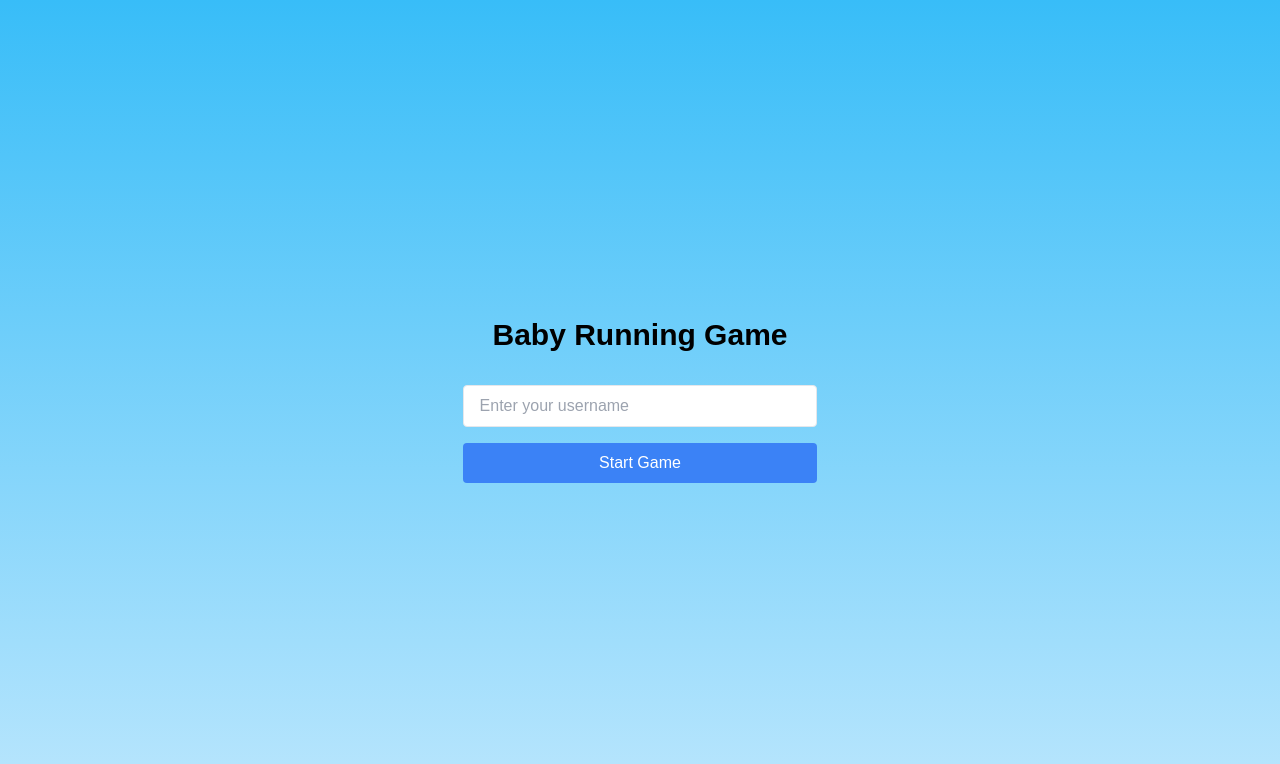
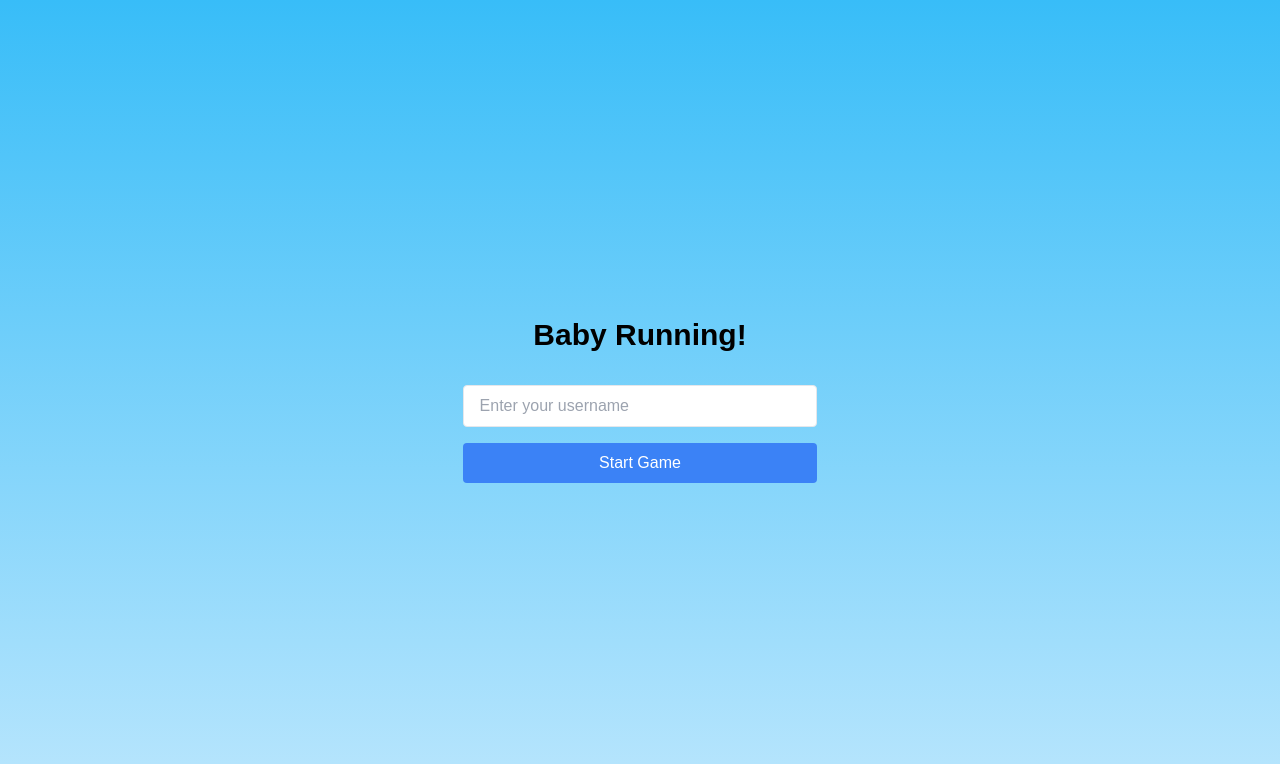
Before and after one commit to ddewantaraq/baby-days-out, a Next.js app: page / in a window 1280 px wide. Shown: the top 764 px of the page. Built offline with nearby package versions, Linux system fonts and the light colour scheme.

Commit message:
separete necessary components

```diff
--- a/src/components/Game/GameComponent.tsx
+++ b/src/components/Game/GameComponent.tsx
@@ -9,6 +9,8 @@ import { gsap } from "gsap";
 import { setupGSAP } from "./gsapConfig";
 import { audioManager } from "../music/AudioManager";
 import CountdownOverlay from "./CountdownOverlay";
+import WelcomeComponent from "./WelcomeComponent";
+import ReadyComponent from "./ReadyComponent";
 
 import "./game.css";
 import Sky from "../Sky";
@@ -472,54 +474,11 @@ export default function GameComponent() {
   }, []);
 
   if (!username) {
-    return (
-      <div className="flex flex-col items-center justify-center h-full p-8">
-        <h1 className="text-3xl font-bold mb-8 text-black">
-          Baby Running Game
-        </h1>
-        <form onSubmit={handleUsernameSubmit} className="space-y-4">
-          <input
-            type="text"
-            name="username"
-            placeholder="Enter your username"
-            className="px-4 py-2 border rounded w-full"
-            required
-            minLength={2}
-            maxLength={20}
-          />
-          <button
-            type="submit"
-            className="w-full px-4 py-2 bg-blue-500 text-white rounded hover:bg-blue-600 transition-colors"
-          >
-            Start Game
-          </button>
-        </form>
-      </div>
-    );
+    return <WelcomeComponent onUsernameSubmit={handleUsernameSubmit} />;
   }
 
   if (gameState === "ready") {
-    return (
-      <div className="relative game-container">
-        <div className="absolute inset-0 flex items-center justify-center bg-black/50 z-30">
-          <div className="bg-white p-8 rounded-lg text-center max-w-md">
-            <h2 className="text-2xl font-bold mb-4 text-black">How to Play</h2>
-            <ul className="text-left space-y-2 mb-6 text-black">
-              <li>🏃‍♂️ Run as far as possible</li>
-              <li>🚧 Avoid obstacles by jumping</li>
-              <li>⌨️ Press SPACE to jump (Desktop)</li>
-              <li>📱 Tap screen to jump (Mobile)</li>
-            </ul>
-            <button
-              onClick={startGame}
-              className="px-6 py-3 bg-blue-500 text-white rounded hover:bg-blue-600 transition-colors"
-            >
-              Start Game
-            </button>
-          </div>
-        </div>
-      </div>
-    );
+    return <ReadyComponent onStartGame={startGame} />;
   }
 
   return (
--- /dev/null
+++ b/src/components/Game/ReadyComponent.tsx
@@ -0,0 +1,27 @@
+interface ReadyComponentProps {
+  onStartGame: () => void;
+}
+
+export default function ReadyComponent({ onStartGame }: ReadyComponentProps) {
+  return (
+    <div className="relative game-container">
+      <div className="absolute inset-0 flex items-center justify-center bg-black/50 z-30">
+        <div className="bg-white p-8 rounded-lg text-center max-w-md">
+          <h2 className="text-2xl font-bold mb-4 text-black">How to Play</h2>
+          <ul className="text-left space-y-2 mb-6 text-black">
+            <li>🏃‍♂️ Run as far as possible</li>
+            <li>🚧 Avoid obstacles by jumping</li>
+            <li>⌨️ Press SPACE to jump (Desktop)</li>
+            <li>📱 Tap screen to jump (Mobile)</li>
+          </ul>
+          <button
+            onClick={onStartGame}
+            className="px-6 py-3 bg-blue-500 text-white rounded hover:bg-blue-600 transition-colors"
+          >
+            Start Game
+          </button>
+        </div>
+      </div>
+    </div>
+  );
+}
--- /dev/null
+++ b/src/components/Game/WelcomeComponent.tsx
@@ -0,0 +1,32 @@
+import React from 'react';
+
+interface WelcomeComponentProps {
+  onUsernameSubmit: (event: React.FormEvent<HTMLFormElement>) => void;
+}
+
+export default function WelcomeComponent({ onUsernameSubmit }: WelcomeComponentProps) {
+  return (
+    <div className="flex flex-col items-center justify-center h-full p-8">
+      <h1 className="text-3xl font-bold mb-8 text-black">
+        Baby Running!
+      </h1>
+      <form onSubmit={onUsernameSubmit} className="space-y-4">
+        <input
+          type="text"
+          name="username"
+          placeholder="Enter your username"
+          className="px-4 py-2 border rounded w-full"
+          required
+          minLength={2}
+          maxLength={20}
+        />
+        <button
+          type="submit"
+          className="w-full px-4 py-2 bg-blue-500 text-white rounded hover:bg-blue-600 transition-colors"
+        >
+          Start Game
+        </button>
+      </form>
+    </div>
+  );
+}
--- a/src/components/Ground.tsx
+++ b/src/components/Ground.tsx
@@ -1,6 +1,5 @@
 import { useEffect, useState } from "react";
 import S3Image from "./S3Image";
-import Image from "next/image";
 
 const Ground = () => {
   const [tileCount, setTileCount] = useState(12);
```
